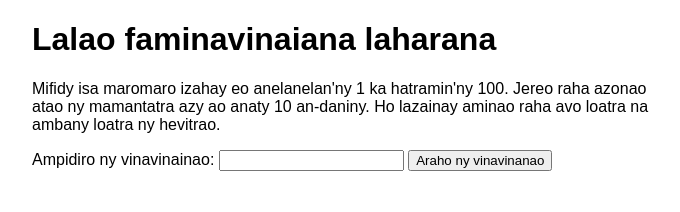
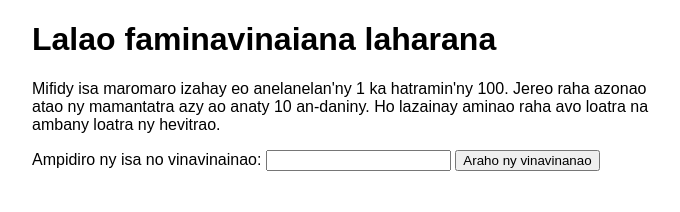
Before and after one commit to Tour-dev-maker/Javascript1, a plain HTML site: page index.html in a window 1280 px wide. Shown: the whole page, without its empty margins (288-968 px from the left). Drawn offline with Linux system fonts and the light colour scheme.

Commit message:
Creat second version

```diff
--- a/index.html
+++ b/index.html
@@ -32,7 +32,7 @@
          Ho lazainay aminao raha avo loatra na ambany loatra ny hevitrao.</p>
 
     <div class="form">
-      <label for="guessField">Ampidiro ny vinavinainao: </label><input type="text" id="guessField" class="guessField">
+      <label for="guessField">Ampidiro ny isa no vinavinainao: </label><input type="text" id="guessField" class="guessField">
       <input type="submit" value="Araho ny vinavinanao" class="guessSubmit">
     </div>
 
```
